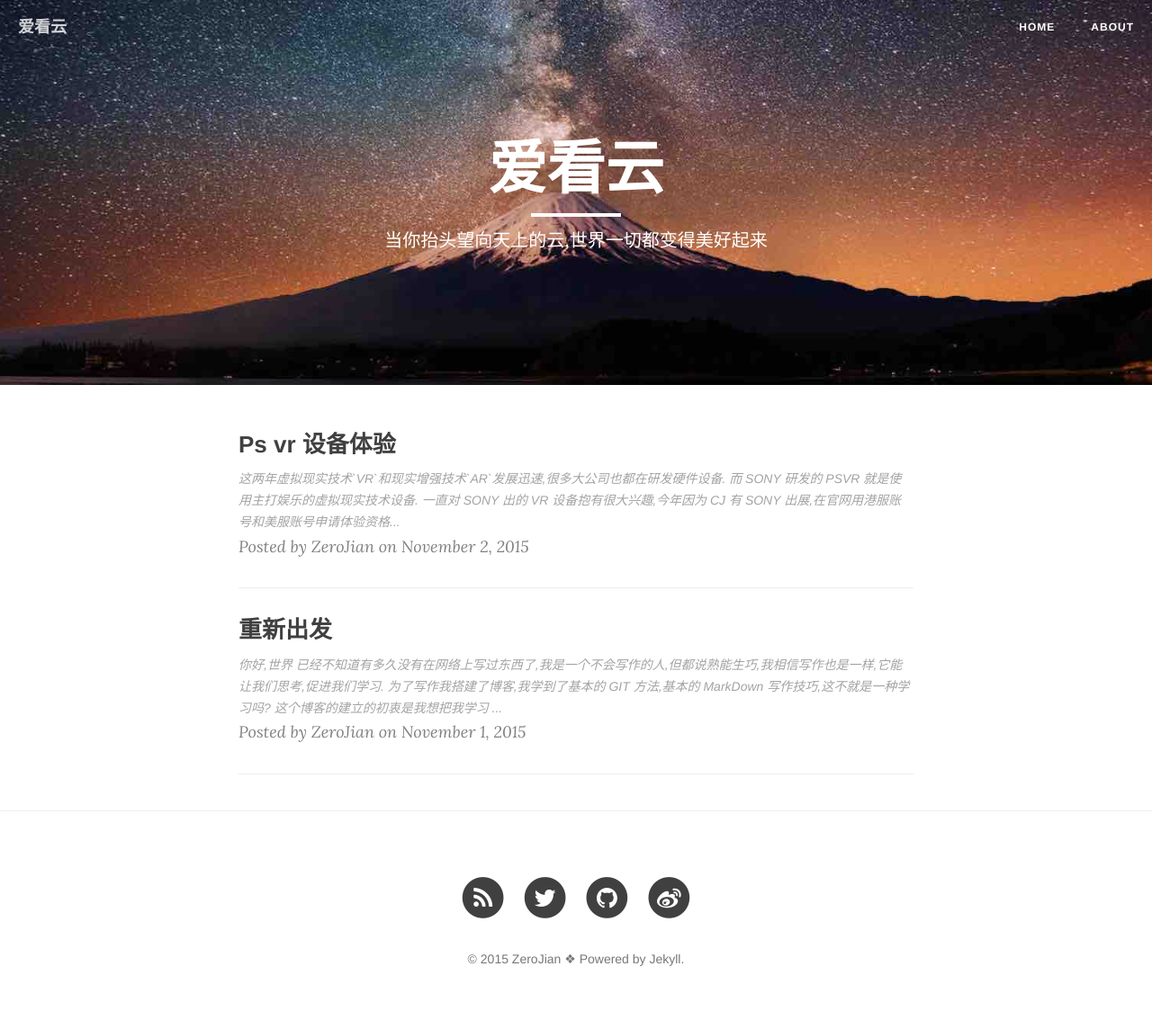
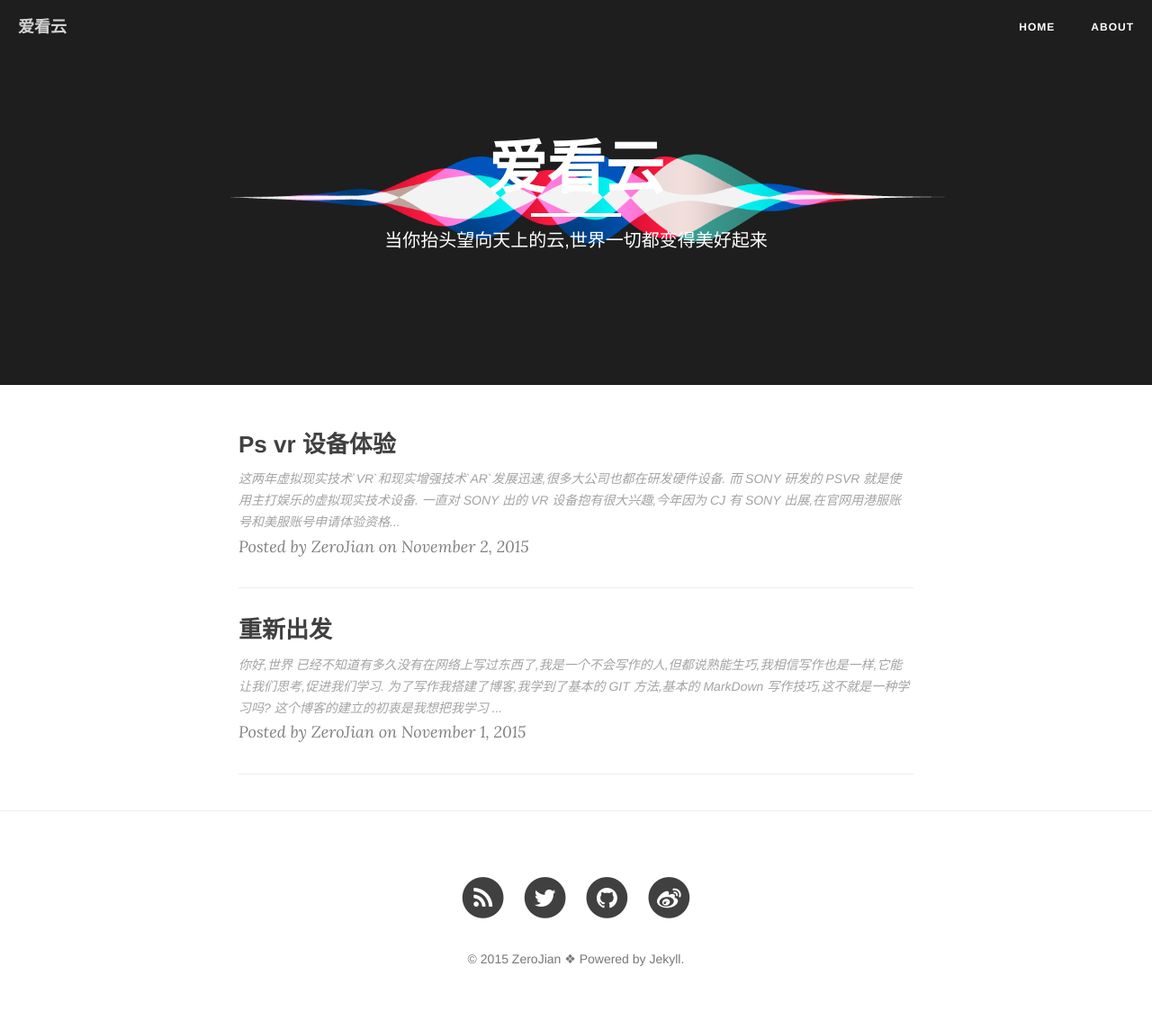
Before and after one commit to ZeroJian/ZeroJian.github.io, a Jekyll site: the page built from index.html, in a window 1280 px wide. Shown: the whole page at 90% size. Built offline with Jekyll 4.4.1, drawn with Linux system fonts in a browser that asks for light colours; nearby versions of some CDN libraries; the list of posts is cut into pages by our own code.

Commit message:
update ImgCon

```diff
--- a/_config.yml
+++ b/_config.yml
@@ -1,6 +1,6 @@
 # Site settings
 title: 爱看云
-header-img: "img/mountain.jpg"
+header-img: "img/siri.png"
 tagline: "cn"
 description: "当你抬头看天上的云,一切都变的美好起来"
 baseurl: ""
@@ -45,7 +45,7 @@
     values:
       layout: "post"
       author: "ZeroJian"
-      header-img: "img/seagulls.jpg" # We don't want posts without a header image, that whould mean white on white
+      header-img: "img/planes-three.png" # We don't want posts without a header image, that whould mean white on white
 
 # Comments
 comments :
```
Also changed, not shown: img/alone.jpg (deleted), img/autumn.jpg (deleted), img/bay.jpg (deleted), img/birds.jpg (deleted), img/elephant.jpg (deleted), img/fantasy.jpg (deleted), img/grass.jpg (deleted), img/mountain.jpg (deleted), img/net.jpg (deleted), img/seagulls.jpg (deleted), img/sky2.jpg (deleted), img/street.jpg (deleted), img/tree.jpg (deleted), img/umbrella.jpg (deleted).
